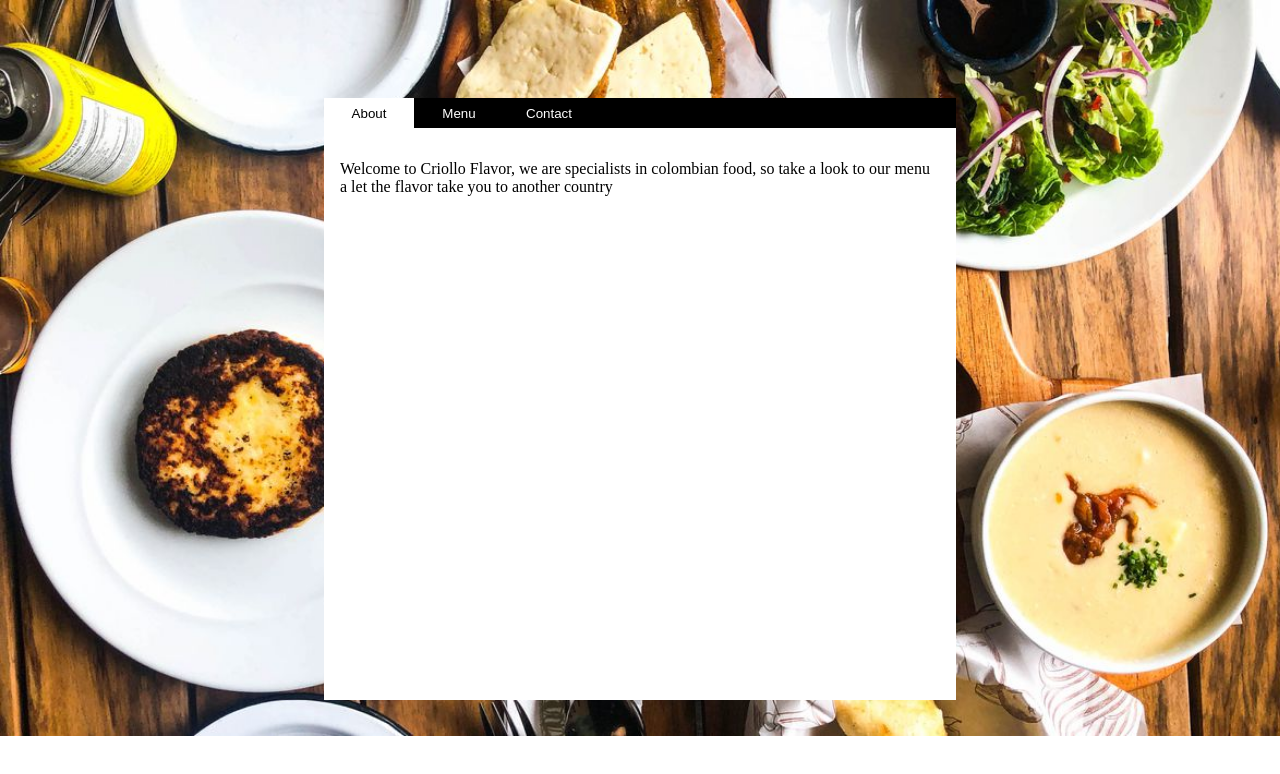
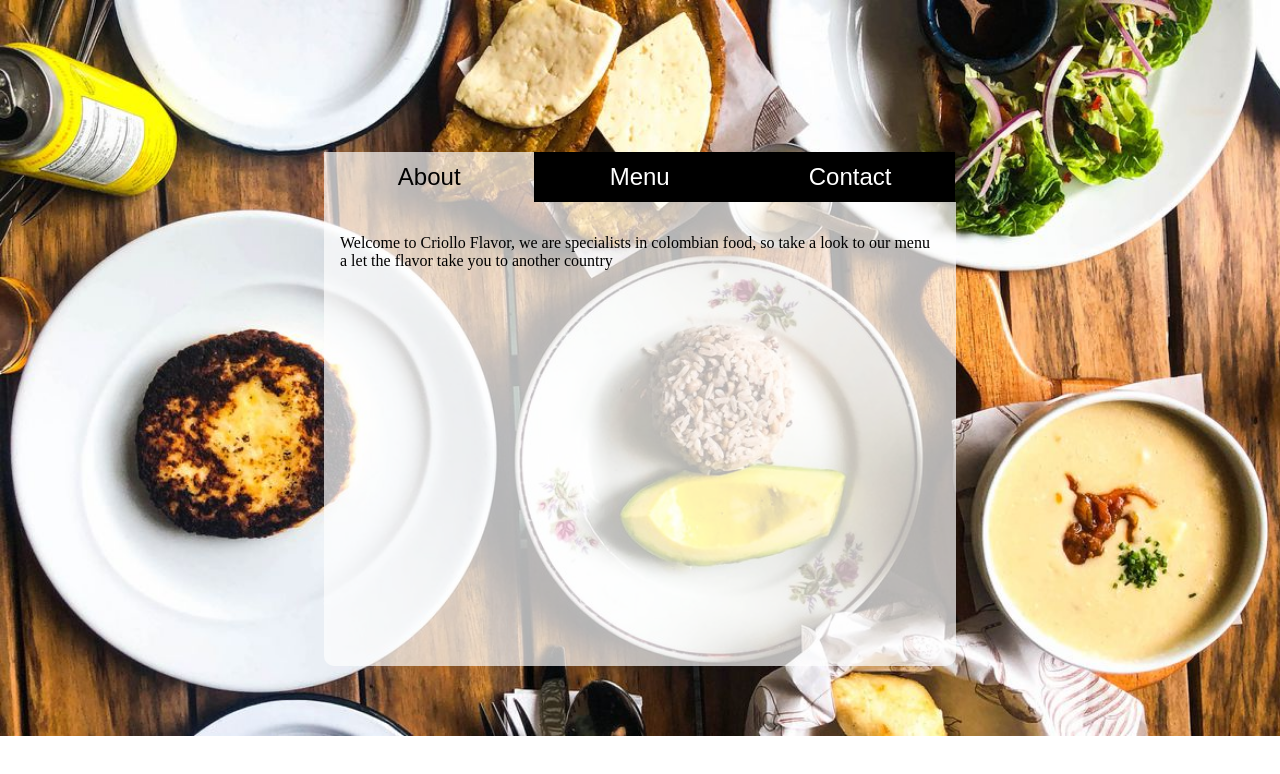
Before and after one commit to helman101/Restaurant-page, a website built with webpack: page dist/index.html in a window 1280 px wide. Built offline with Linux system fonts and the light colour scheme.

Commit message:
add btns-div css class

```diff
--- a/src/page-load.js
+++ b/src/page-load.js
@@ -27,6 +27,8 @@ let pageLoad = () => {
 
   displayDiv.classList.add('display');
 
+  btnsDiv.classList.add('btns-div')
+
   container.classList.add('content');
 
   btnsDiv.appendChild(aboutBtn);
--- a/src/style/index.css
+++ b/src/style/index.css
@@ -1,19 +1,20 @@
 .content {
   color: white;
-  background-color: black;
   width: 50%;
-  height: 75%;
+  height: 60%;
 }
 
 .display {
   color: black;
   height: 100%;
-  background-color: white;
+  border-bottom-left-radius: 10px;
+  border-bottom-right-radius: 10px;
+  background-color: rgba(255, 255, 255, 0.692);
   padding: 1rem;
 }
 
 .btns {
-  height: 30px;
+  height: 100%;
   width: 90px;
   color: white;
   background-color: black;
@@ -23,7 +24,7 @@
 .btns:focus {
   outline: none;
   color: black;
-  background-color: white;
+  background-color:  rgba(255, 255, 255, 0.692);
 }
 
 .body {
@@ -34,3 +35,9 @@
   background-size: cover;
   background-repeat: no-repeat;
 }
+
+.btns-div button {
+  height: 50px;
+  width: 33.3%;
+  font-size: 1.5rem;
+}
```
Also changed, not shown: dist/index.html, dist/main.js.
